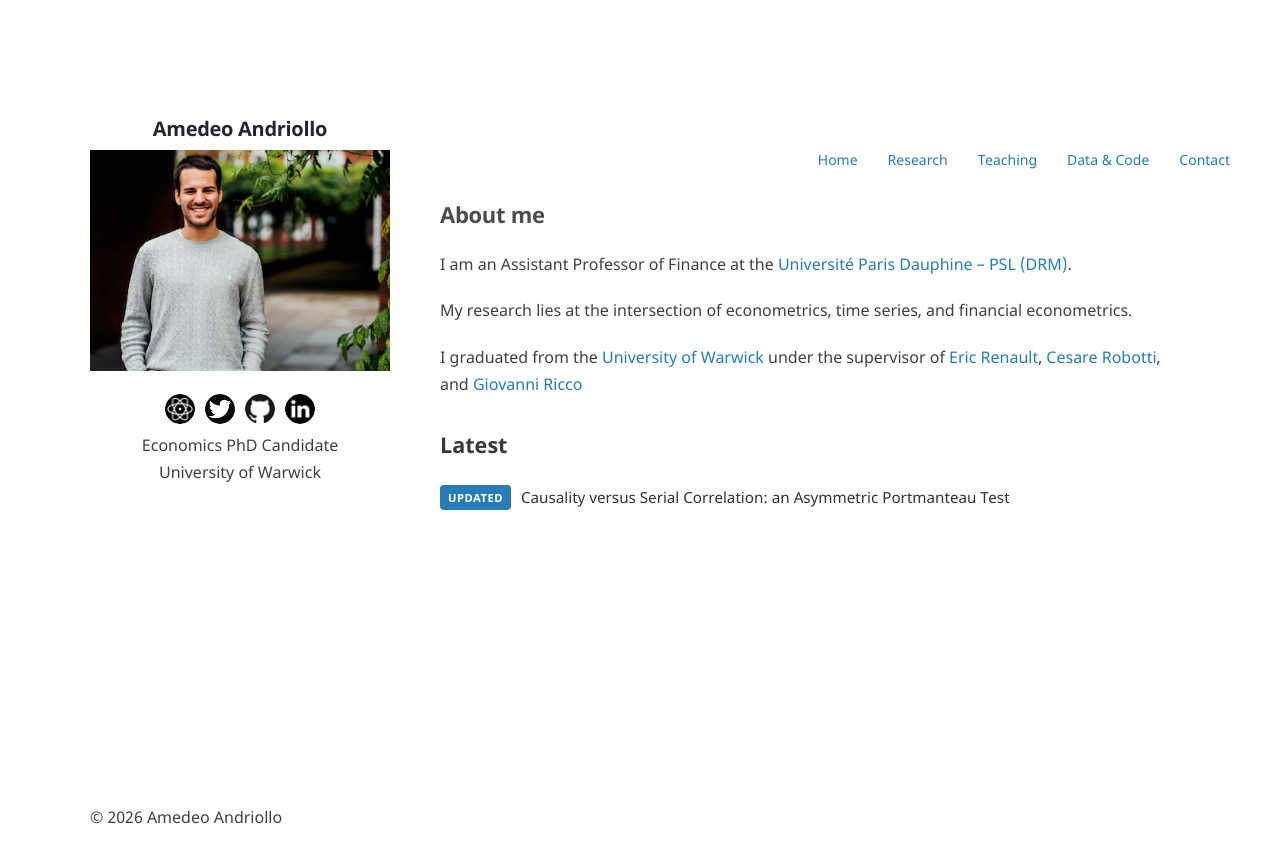
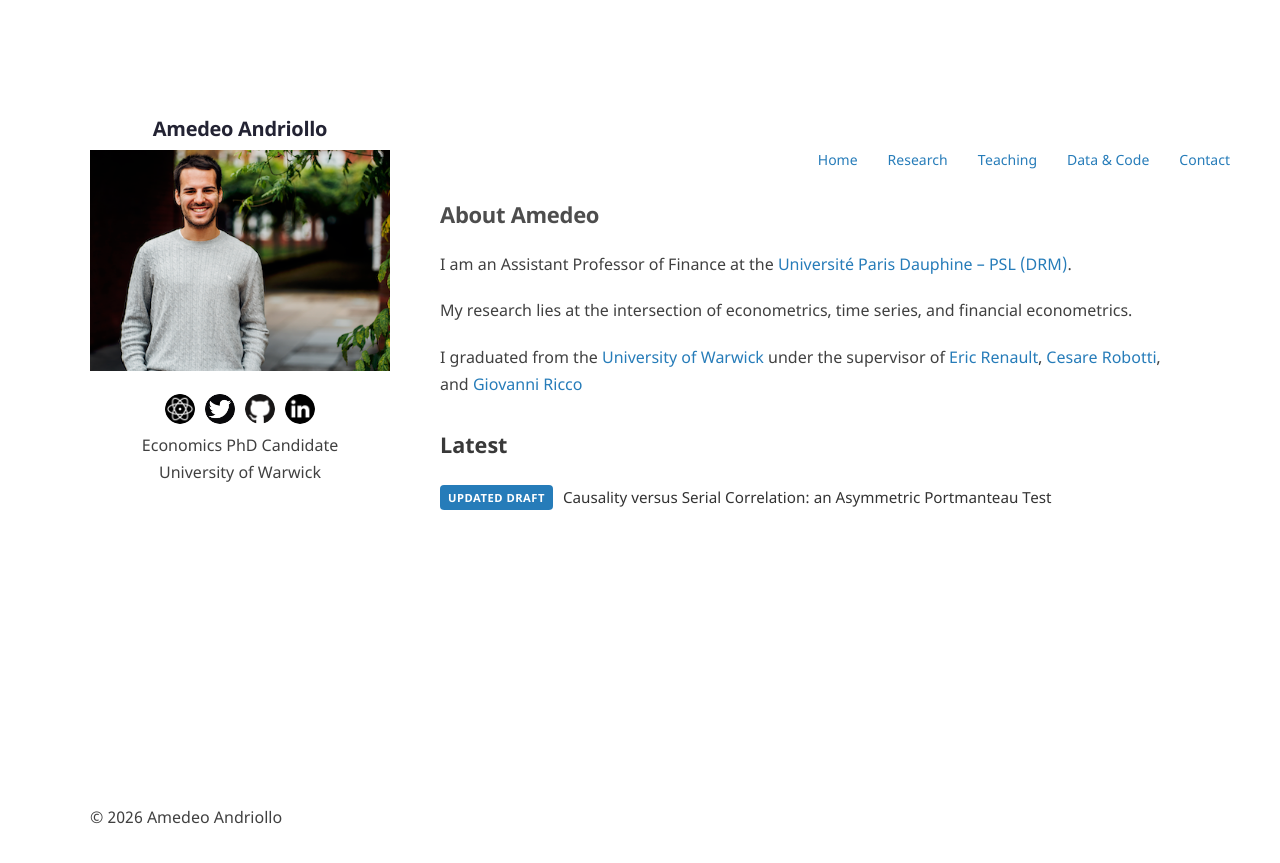
Before and after one commit to amandri/amandri.github.io, a Jekyll site: the page built from index.md, in a window 1280 px wide. Shown: the top 863 px of the page. Built offline with Jekyll 4.4.1, drawn with Linux system fonts in a browser that asks for light colours; some of the changed lines change nothing that is shown.

Commit message:
Update website content

```diff
--- a/_data/latest.yml
+++ b/_data/latest.yml
@@ -12,7 +12,7 @@
 
 - date: 2026-03-13
   type: paper
-  badge: "Updated"
+  badge: "Updated Draft"
   title: "Causality versus Serial Correlation: an Asymmetric Portmanteau Test"
   link: /research/
   pin: true
--- a/index.md
+++ b/index.md
@@ -2,16 +2,50 @@
 layout: default
 title: Home
 permalink: /
-description: "Amedeo Andriollo — "
+description: "Amedeo Andriollo — AP of Finance at Université Paris Dauphine – PSL (DRM) in econometrics and financial econometrics, with a focus on empirical asset pricing."
 ---
 
-# About me
+# About Amedeo
 
 I am an Assistant Professor of Finance at the [Université Paris Dauphine – PSL (DRM)](https://dauphine.psl.eu).
 
 My research lies at the intersection of econometrics, time series, and financial econometrics.
 
 I graduated from the [University of Warwick](https://warwick.ac.uk/fac/soc/economics/) under the supervisor of [Eric Renault](https://warwick.ac.uk/fac/soc/economics/staff/emrrenault/#), [Cesare Robotti](https://www.cesarerobotti.com), and [Giovanni Ricco](https://www.giovanni-ricco.com)
+
+<script type="application/ld+json">
+{
+  "@context": "https://schema.org",
+  "@type": "Person",
+  "name": "Amedeo Andriollo",
+  "givenName": "Amedeo",
+  "familyName": "Andriollo",
+  "jobTitle": "Assistant Professor",
+  "affiliation": {
+    "@type": "CollegeOrUniversity",
+    "name": "Université Paris Dauphine – PSL (DRM)",
+    "url": "https://dauphine.psl.eu"
+  },
+  "alumniOf": {
+    "@type": "CollegeOrUniversity",
+    "name": "University of Warwick — Warwick Business School"
+  },
+  "knowsAbout": [
+    "Econometrics",
+    "Financial Econometrics",
+    "Asset Pricing",
+    "Time-series Econometrics",
+    "Factor Models"
+  ],
+  "url": "https://amandri.github.io",
+  "image": "https://giuliorossetti94.github.io/assets/img/ame2.png",
+  "sameAs": [
+    "https://github.com/amandri",
+    "https://fr.linkedin.com/in/amedeo-andriollo-7a531a133/en",
+    "https://x.com/amedandr"
+  ]
+}
+</script>
 
 {% assign visible_items = site.data.latest | slice: 0, 4 %}
 
@@ -21,7 +55,7 @@
 <ul class="latest-list">
 {% for item in visible_items %}
 <li class="latest-item">
-  <a href="{{ item.link }}">
+  <a href="{{ item.link }}" onclick="gtag('event', 'latest_click', { event_category: 'Engagement', event_label: '{{ item.title | escape }}' });">
     {% if item.badge %}<span class="latest-badge">{{ item.badge }}</span>{% endif %}
     <span class="latest-text">{{ item.title }}</span>
   </a>
```
